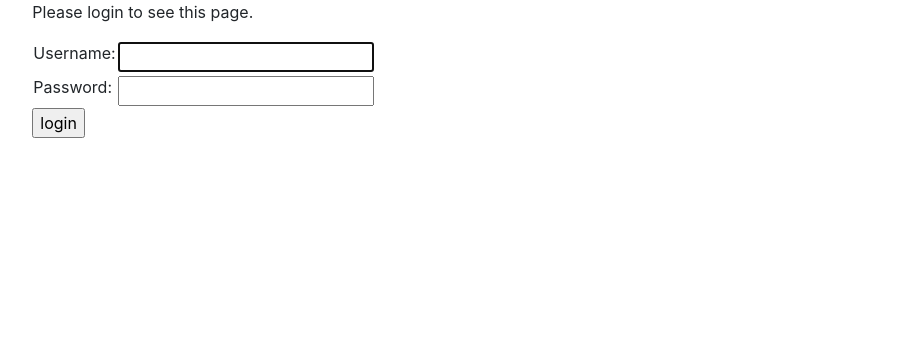
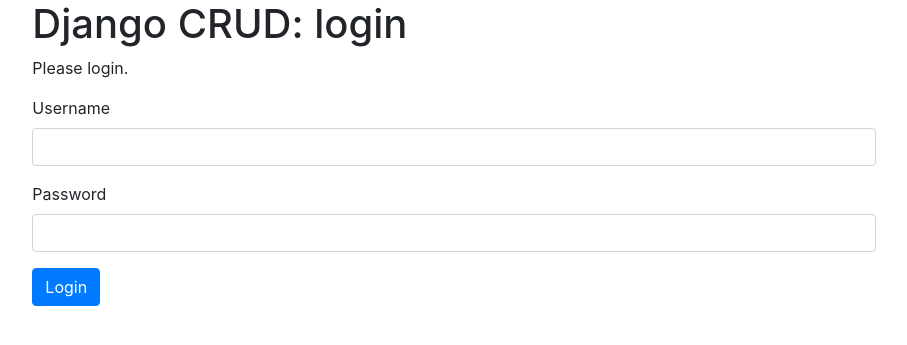
Before and after one commit to HBPol/django-crud, a Django app: page /accounts/login/?next=/crudapp/ in a window 1280 px wide. Shown: the top 345 px of the page, without its empty margins (186-1093 px from the left). Run offline with Django 3.2, Linux system fonts and the light colour scheme; some libraries are stand-ins or nearby versions.

Commit message:
Created custom login form. Corrected redirection upon successful login / logout.

```diff
--- a/crud/settings.py
+++ b/crud/settings.py
@@ -131,4 +131,5 @@
 MEDIA_ROOT = os.path.join(BASE_DIR, 'media')
 
 # This is to redirect to a specified url (home). The default redirects to '/accounts/profile/'
-LOGIN_REDIRECT_URL = '/'
+LOGIN_REDIRECT_URL = 'index'
+LOGOUT_REDIRECT_URL = 'index'
--- a/crud/urls.py
+++ b/crud/urls.py
@@ -24,6 +24,7 @@
     path('', RedirectView.as_view(url='/accounts/login/')),
     path('crudapp/', include('crudapp.urls')),
     path('admin/', admin.site.urls),
+
 ]
 
 """
@@ -34,7 +35,6 @@
 if settings.DEBUG:
     urlpatterns += static(settings.MEDIA_URL, document_root=settings.MEDIA_ROOT)
 
-
 """
 This includes Django's default authentication urls
 """
--- a/templates/registration/log_base_generic.html
+++ b/templates/registration/log_base_generic.html
@@ -8,7 +8,7 @@
 <link rel="stylesheet" href="https://stackpath.bootstrapcdn.com/bootstrap/4.1.3/css/bootstrap.min.css" integrity="sha384-MCw98/SFnGE8fJT3GXwEOngsV7Zt27NXFoaoApmYm81iuXoPkFOJwJ8ERdknLPMO" crossorigin="anonymous">
 <!-- Add additional CSS in static file -->
 {% load static %}
-<link rel="stylesheet" href="{% static 'crudapp/css/styles.css' %}">
+<link rel="stylesheet" href="">
 </head>
 <body>
 	<div class="row">
--- a/templates/registration/login.html
+++ b/templates/registration/login.html
@@ -1,7 +1,7 @@
 {% extends 'registration/log_base_generic.html' %}
 
 {% block content %}
-
+	<h1>Django CRUD: login</h1>
 	{% if form.errors %}
 		<p>Your username and password didn't match. Please try again.</p>
 	{% endif %}
@@ -10,23 +10,21 @@
 		{% if user.is_authenticated %}
 			<p>Your account doesn't have access to this page. To proceed, please login with an account that has access.</p>
 			{% else %}
-			<p>Please login to see this page.</p>
+			<p>Please login.</p>
 		{% endif %}
 	{% endif %}
 
 	<form method="post" action="{% url 'login' %}">
 		{% csrf_token %}
-		<table>
-		<tr>
-		  <td>{{ form.username.label_tag }}</td>
-		  <td>{{ form.username }}</td>
-		</tr>
-		<tr>
-		  <td>{{ form.password.label_tag }}</td>
-		  <td>{{ form.password }}</td>
-		</tr>
-		</table>
-		<input type="submit" value="login" />
+		<div class="form-group">
+			<label for="username">Username</label>
+			<input type="text" class="form-control" name="username" required="required"/>
+		</div>
+		<div class="form-group">
+			<label for="password">Password</label>
+			<input type="password" class="form-control" name="password" required="required"/>
+		</div>
+		<button type="submit" class="btn btn-primary">Login</button>
 		<input type="hidden" name="next" value="{{ next }}" />
 	</form>
 
```
Also changed, not shown: crudapp/templates/crudapp/base_generic.html (+14 -0 lines), crudapp/views.py (+5 -4 lines), db.sqlite3.
